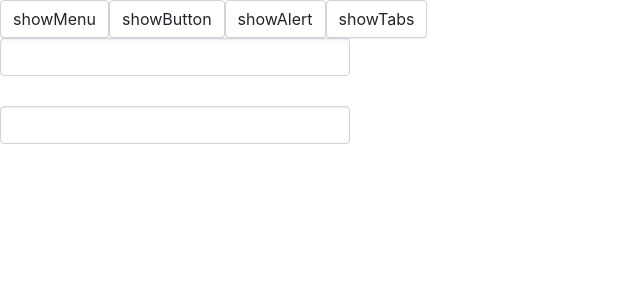
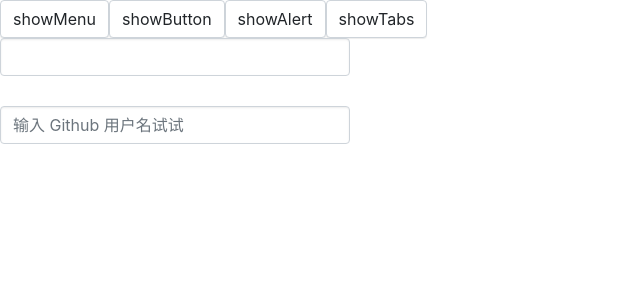
Before and after one commit to coderyjw/jw-ui-react, a React (Create React App) app: page / in a window 1280 px wide. Shown: the top 300 px of the page, without its empty margins (0-640 px from the left). Built offline with nearby package versions, Linux system fonts and the light colour scheme.

Commit message:
自定义hook useDebounce实现防抖

```diff
--- a/package.json
+++ b/package.json
@@ -21,6 +21,7 @@
     "react-scripts": "5.0.1",
     "react-transition-group": "^4.4.2",
     "sass": "^1.54.0",
+    "storybook": "6.5",
     "typescript": "^4.7.4",
     "web-vitals": "^2.1.4"
   },
--- a/src/App.tsx
+++ b/src/App.tsx
@@ -6,7 +6,7 @@ import SubMenu from './components/Menu/subMenu';
 import Tabs from './components/Tabs/tabs';
 import TabItem from './components/Tabs/tabItem';
 import Input from './components/Input/input';
-import AutoComplete from './components/AutoComplete/autoComplete';
+import AutoComplete, { DataSourceType } from './components/AutoComplete/autoComplete';
 import Icon from './components/Icon/icon';
 import { FontAwesomeIcon } from '@fortawesome/react-fontawesome';
 import { faCoffee } from '@fortawesome/free-solid-svg-icons';
@@ -21,21 +21,28 @@ function App() {
   const [showBtn, setShowBtn] = useState(false);
   const [showTabs, setShowTabs] = useState(false);
 
-  const lakersWithNumber = [
-    {value: 'bradley', number: 11},
-    {value: 'pope', number: 1},
-    {value: 'caruso', number: 4},
-    {value: 'cook', number: 2},
-    {value: 'cousins', number: 15},
-    {value: 'james', number: 23},
-    {value: 'AD', number: 3},
-    {value: 'green', number: 14},
-    {value: 'howard', number: 39},
-    {value: 'kuzma', number: 0},
-  ]
+  interface GithubUserProps {
+    login: string;
+    url: string;
+    avatar_url: string;
+  }
   const handleFetch = (query: string) => {
-    return lakersWithNumber.filter(player => player.value.includes(query))
-  }
+    return fetch(`https://api.github.com/search/users?q=${query}`)
+      .then((res) => res.json())
+      .then(({ items }) => {
+        return items.slice(0, 10).map((item: any) => ({ value: item.login, ...item }));
+      });
+  };
+
+  const renderOption = (item: DataSourceType) => {
+    const itemWithGithub = item as DataSourceType<GithubUserProps>;
+    return (
+      <>
+        <b>Name: {itemWithGithub.value}</b>
+        <span>url: {itemWithGithub.url}</span>
+      </>
+    );
+  };
   return (
     <div className="App">
       <Button onClick={(e) => setShowMenu(!showMenu)}>showMenu</Button>
@@ -100,7 +107,12 @@ function App() {
         </Tabs>
       </Transition>
       <Input style={{ width: '350px' }} onChange={(e) => console.log(e.target.value)} />
-      <AutoComplete style={{ width: '350px' }} fetchSuggestions={handleFetch} />
+      <AutoComplete
+        style={{ width: '350px' }}
+        fetchSuggestions={handleFetch}
+        placeholder="输入 Github 用户名试试"
+        renderOption={renderOption}
+      />
     </div>
   );
 }
--- a/src/components/AutoComplete/autoComplete.tsx
+++ b/src/components/AutoComplete/autoComplete.tsx
@@ -1,7 +1,7 @@
 import Input, { InputProps } from '../Input/input';
-import { ChangeEvent, useState, ReactElement } from 'react';
+import { ChangeEvent, useState, ReactElement, useEffect } from 'react';
 import Icon from '../Icon/icon';
-
+import useDebounce from '../../hooks/useDebounce';
 interface DataSourceObject {
   value: string;
 }
@@ -26,17 +26,15 @@ export const AutoComplete: React.FC<AutoCompleteProps> = (props) => {
   const [inputValue, setInputValue] = useState(value as string);
   const [suggestions, setSuggestions] = useState<DataSourceType[]>([]);
   const [loading, setLoading] = useState(false);
-
-  const handleChange = (e: ChangeEvent<HTMLInputElement>) => {
-    const value = e.target.value;
-    setInputValue(value);
-    if (value) {
-      const result = fetchSuggestions(value);
+  const debounceValue = useDebounce(inputValue);
+  useEffect(() => {
+    if (debounceValue) {
+      const result = fetchSuggestions(debounceValue);
       if (result instanceof Promise) {
         setLoading(true);
         result.then((res) => {
           setLoading(false);
-          setSuggestions(res);
+          setSuggestions(res || []);
         });
       } else {
         setSuggestions(result);
@@ -44,6 +42,10 @@ export const AutoComplete: React.FC<AutoCompleteProps> = (props) => {
     } else {
       setSuggestions([]);
     }
+  }, [debounceValue]);
+  const handleChange = (e: ChangeEvent<HTMLInputElement>) => {
+    const value = e.target.value;
+    setInputValue(value);
   };
   const handleSelect = (item: DataSourceType) => {
     setSuggestions([]);
--- /dev/null
+++ b/src/hooks/useDebounce.tsx
@@ -0,0 +1,15 @@
+import { useState, useEffect } from 'react';
+function useDebounce(value: any, delay = 300) {
+  const [debouncedValue, setDebouncedValue] = useState(value);
+  useEffect(() => {
+    const handler = window.setTimeout(() => {
+      setDebouncedValue(value);
+    }, delay);
+    return () => {
+      clearTimeout(handler);
+    };
+  }, [value, delay]);
+  return debouncedValue;
+}
+
+export default useDebounce;
```
Also changed, not shown: 2 other files (tests, documents, lock files or other folders).
